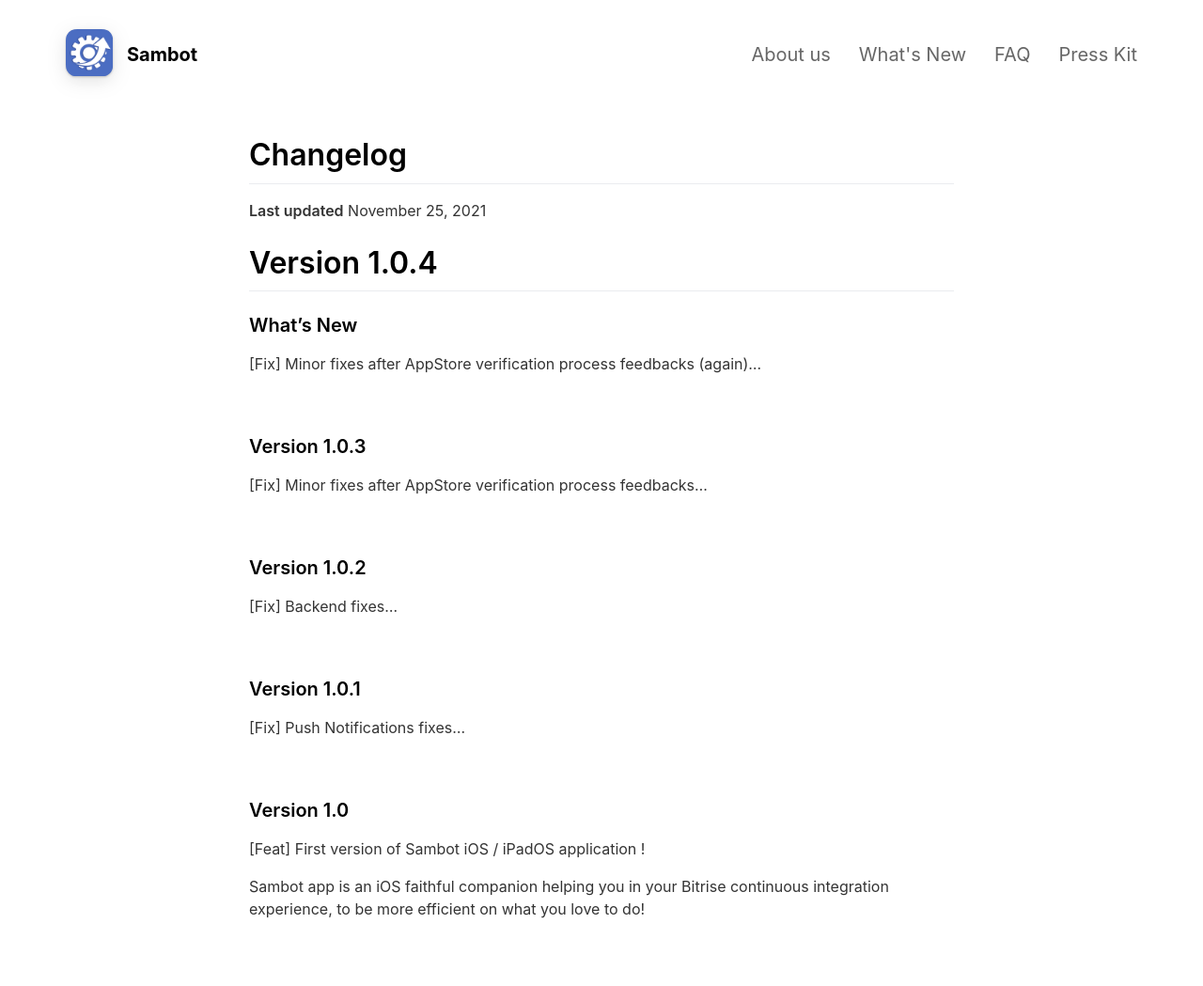
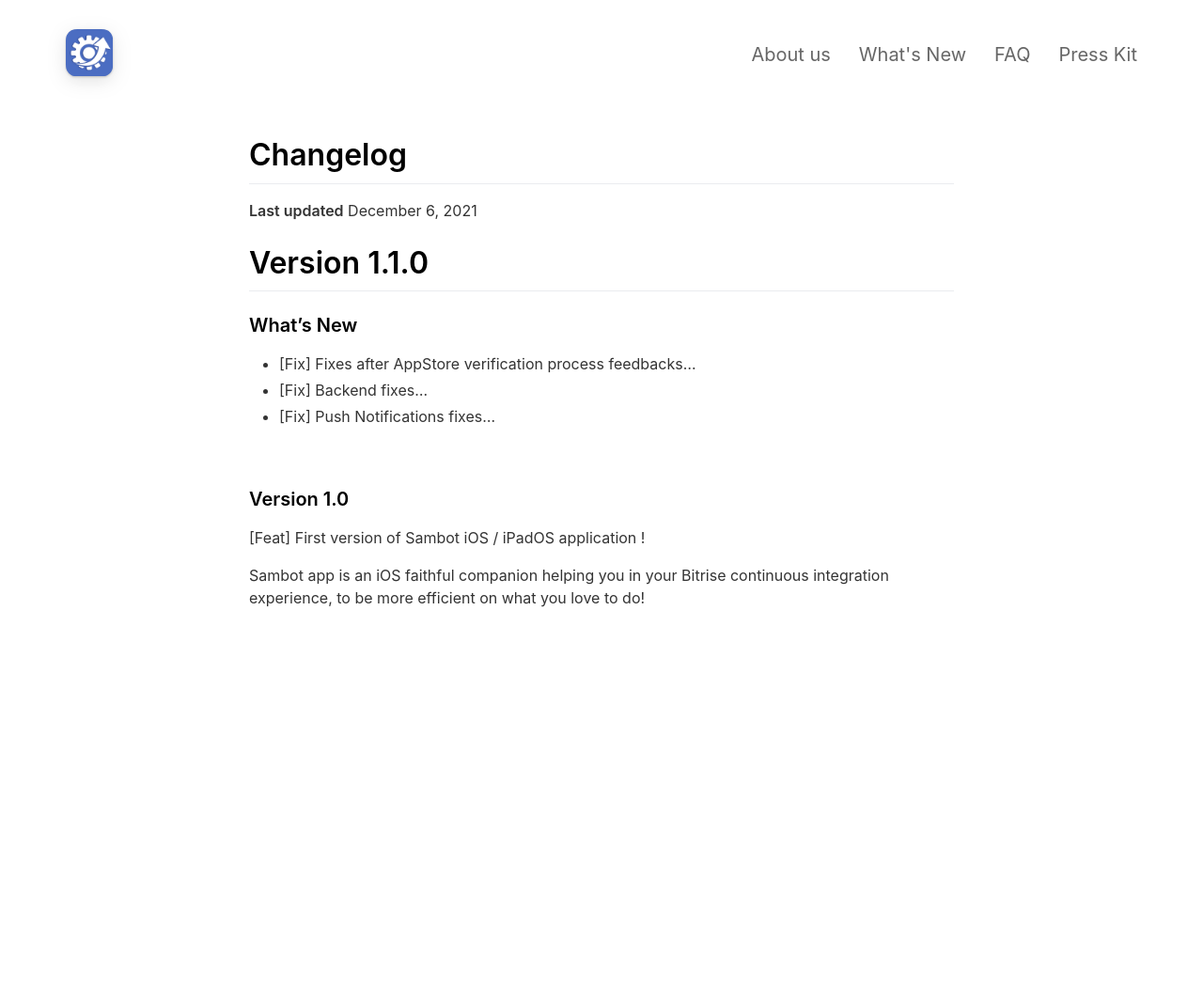
Before and after one commit to sambot-app/sambot.github.io, a Jekyll site: the page built from _pages/changelog.md, in a window 1280 px wide. Shown: the whole page at 94% size. Built offline with Jekyll 4.4.1, drawn with Linux system fonts in a browser that asks for light colours; nearby versions of some CDN libraries; after the commit the page ends 900 px from its top, so only the background shows below that.

Commit message:
add campaign downlaod and update changelog

```diff
--- a/_config.yml
+++ b/_config.yml
@@ -1,17 +1,17 @@
 #page title
-page_title                                : Sambot by Jay&Jay      # Automatically populates with app name if not set and if iOS app ID is set. Otherwise enter manually.
+page_title                                :      # Automatically populates with app name if not set and if iOS app ID is set. Otherwise enter manually.
 
 # App Info
 ios_app_id                                : 1584776704                                # Required. Enter iOS app ID to automatically populate name, price and icons (e.g. 718043190).
 ios_app_country                           : fr                                        # Required outside USA. Enter 2 letter country code as in https://en.wikipedia.org/wiki/ISO_3166-1_alpha-2
 
-appstore_link                             :                                           # Automatically populates if not set and if iOS app ID is set. Otherwise enter manually.
+appstore_link                             : https://apps.apple.com/app/apple-store/id1584776704?pt=123480917&ct=www&mt=8     # Automatically populates if not set and if iOS app ID is set. Otherwise enter manually.
 playstore_link                            :                                           # Enter Google Play Store URL.
 presskit_download_link                    :            # Enter a link to downloadable file or (e.g. public Dropbox link to a .zip file).
                                                                                       # Or upload your press kit file to assets and set path accordingly (e.g. "assets/your_press_kit.zip").
 
 app_icon                                  : assets/logo.png            # Automatically populates if not set and if iOS app ID is set.  Otherwise enter path to icon file manually.
-app_name                                  : Sambot                    # Automatically populates if not set and if iOS app ID is set.  Otherwise enter manually.
+app_name                                  :                    # Automatically populates if not set and if iOS app ID is set.  Otherwise enter manually.
 app_price                                 : Free                                          # Automatically populates if not set and if iOS app ID is set.  Otherwise enter manually.
 app_description                           : Sambot app is a faithful companion helping you in your Bitrise continuous integration experience, to be more efficient on what you love to do!
 
--- a/_pages/changelog.md
+++ b/_pages/changelog.md
@@ -5,27 +5,13 @@ include_in_header: true
 ---
 
 # Changelog
-**Last updated** November 25, 2021
+**Last updated** December 6, 2021
 
-# **Version 1.0.4**
+# **Version 1.1.0**
 ### What's New
-[Fix] Minor fixes after AppStore verification process feedbacks (again)...
-
-<br>
-
-
-### **Version 1.0.3**
-[Fix] Minor fixes after AppStore verification process feedbacks...
-
-<br>
-
-### **Version 1.0.2**
-[Fix] Backend fixes...
-
-<br>
-
-### **Version 1.0.1**
-[Fix] Push Notifications fixes...
+- [Fix] Fixes after AppStore verification process feedbacks...
+- [Fix] Backend fixes...
+- [Fix] Push Notifications fixes...
 
 <br>
 
```
Also changed, not shown: 8 other files.
